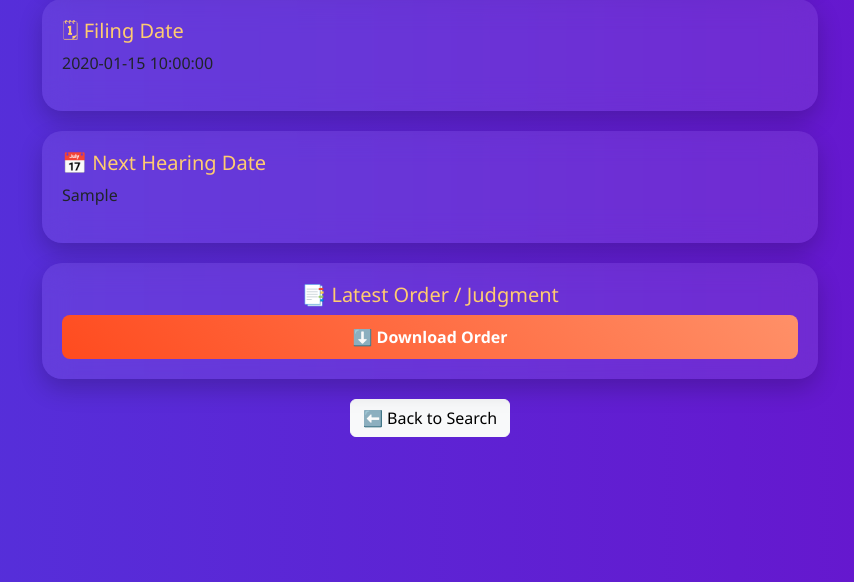
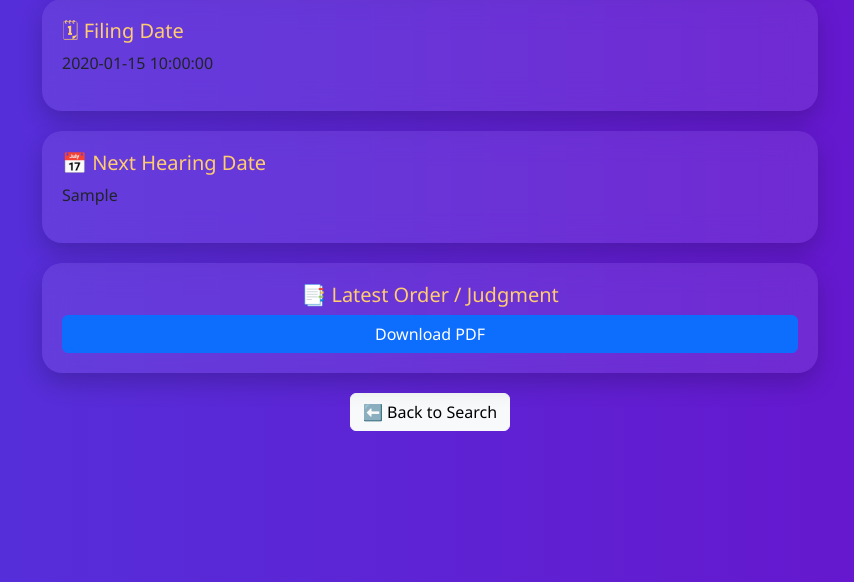
Before and after one commit to poonamdxt06/Court-Data-Fetcher, a Flask app: template templates/result.html in a window 1280 px wide. Shown: the part 278-860 px from the top of the page, without its empty margins (210-1064 px from the left). Run offline with Flask 3, Linux system fonts and the light colour scheme; the template is opened without the code that fills it: most values are stand-ins (such as "Sample title", 1, 10 or a date in 2020).

Commit message:
Update result.html

```diff
--- a/templates/result.html
+++ b/templates/result.html
@@ -88,7 +88,8 @@
         <div class="card text-center">
             <h5>📑 Latest Order / Judgment</h5>
             {% if details.pdf_link %}
-                <a href="{{ details.pdf_link }}" class="btn btn-download" target="_blank">⬇️ Download Order</a>
+               <a href="/download?url={{ details['order_pdf'] }}" class="btn btn-primary">Download PDF</a>
+
             {% else %}
                 <p>No order PDF available.</p>
             {% endif %}
```
